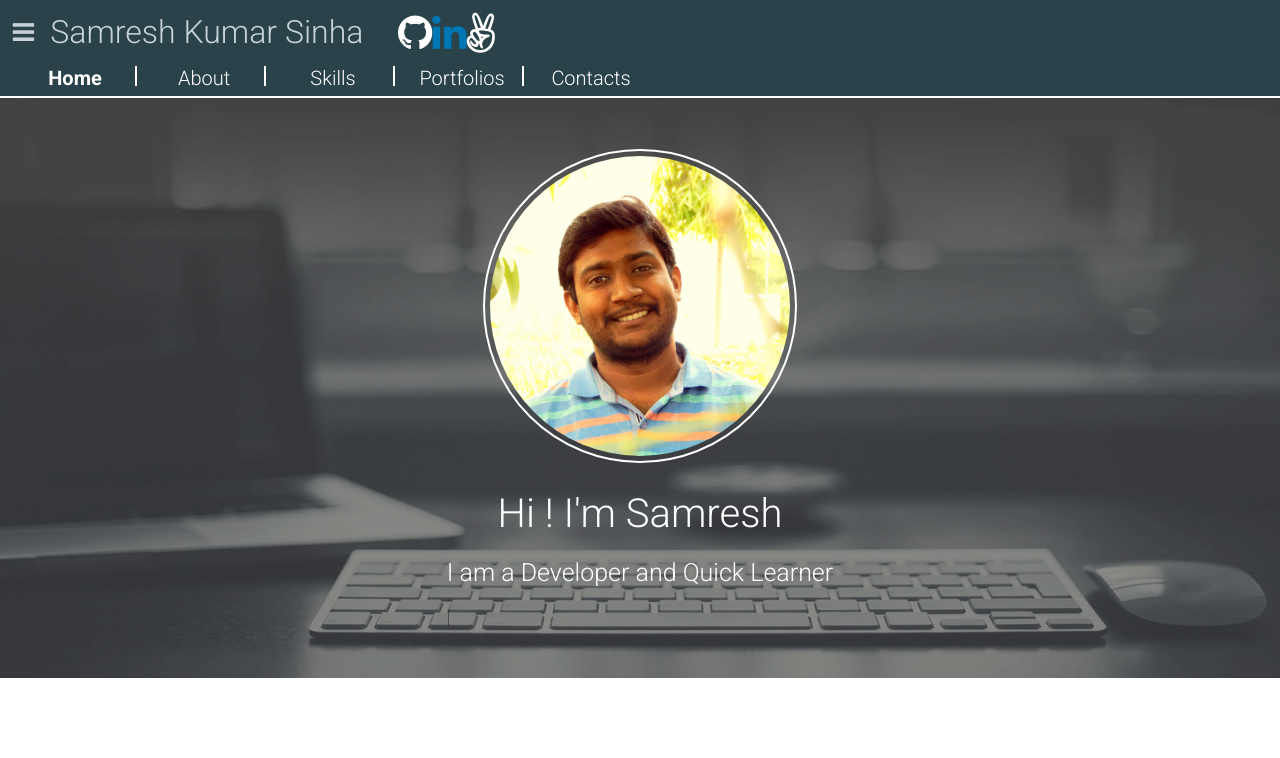
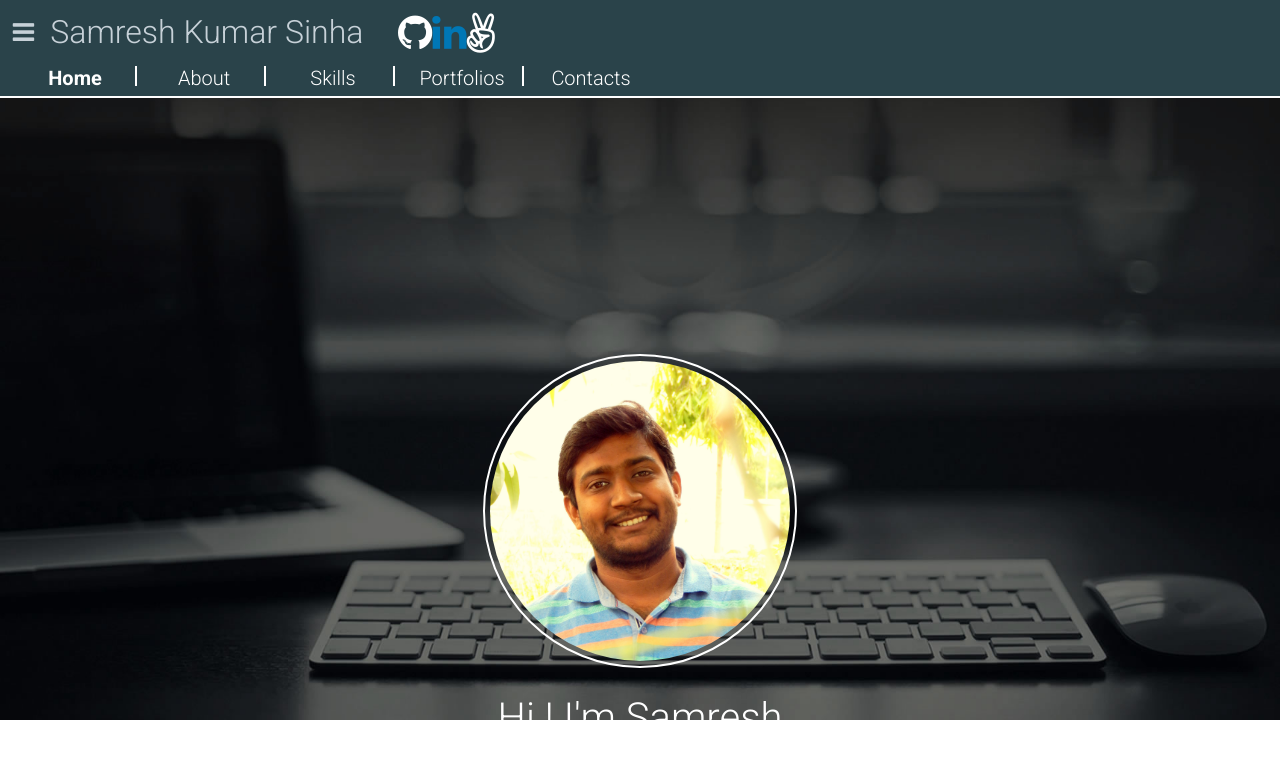
Before and after one commit to Samsinha8/Samresh-Sinha, a React (Create React App) app: page / in a window 1280 px wide. Shown: the top 758 px of the page. Built offline with nearby package versions, Linux system fonts and the light colour scheme.

Commit message:
updated the orientation

```diff
--- a/src/App.css
+++ b/src/App.css
@@ -1,4 +1,10 @@
 @import url(http://fonts.googleapis.com/css?family=Roboto:700,400,500,300,200,100);
+
+body{
+  background-image: url("/images/Background.jpg");
+  background-size: 100%;
+  background-repeat: no-repeat;
+}
 
 .App-header {
   display: flex;
@@ -200,26 +206,14 @@
 }
 
 
-.content{
-  height: 580px;
-  background-image: url("/images/Background.jpg");
-  background-size: 100% 100%;
-  background-repeat: no-repeat;
-  opacity: 0.8;
-}
 .home{
   display: flex;
   flex-direction: column;
   justify-content: center;
   align-items: center;
-  position: relative;
-  width: 70%;
-  height: 580px;
-  margin-left: auto;
-  margin-right: auto;
-  margin-top: -580px;
 }
 .myimage{
+  margin-top: 20%;
   height: 300px;
   width: 300px;
   border-radius: 100%;
@@ -244,13 +238,11 @@
 .desc{
   border-radius: 2px;
   width: 70%;
-  height: 560px;
+  margin-top: 0.5%;
   margin-left: auto;
   margin-right: auto;
   background-color: grey;
   color: white;
-  margin-top: -570px;
-  position: relative;
   box-shadow: 0 2px 2px 0 rgba(0,0,0,.14), 0 3px 1px -2px rgba(0,0,0,.2), 0 1px 5px 0 rgba(0,0,0,.12);
 }
 .desc p{
@@ -272,6 +264,7 @@
 }
 .desc h2{
   margin-left: 20px;
+  margin-bottom: 0px;
   font-family: 'Roboto', sans-serif;
   font-weight: 300;
 }
@@ -282,7 +275,7 @@
 .abthead{
   border-radius: 2px;
   border-bottom: 2px solid white;
-  height: 25%;
+  height: 110px;
   width: 100%;
   background-image: url("/images/abthead.jpg");
   background-position-y: 70%;
@@ -292,7 +285,7 @@
 .sklhead{
   border-radius: 2px;
   border-bottom: 2px solid white;
-  height: 25%;
+  height: 110px;
   width: 100%;
   background-image: url("/images/sklhead.jpg");
   background-position-y: 75%;
@@ -314,12 +307,11 @@
   border-radius: 2px;
   width: 70%;
   height: 270px;
+  margin-top: 0.5%;
   margin-left: auto;
   margin-right: auto;
   background-color: grey;
   color: white;
-  margin-top: -570px;
-  position: relative;
   box-shadow: 0 2px 2px 0 rgba(0,0,0,.14), 0 3px 1px -2px rgba(0,0,0,.2), 0 1px 5px 0 rgba(0,0,0,.12);
 }
 .port1head{
@@ -362,7 +354,7 @@
   margin-right: auto;
   background-color: grey;
   color: white;
-  margin-top: 15px;
+  margin-top: 0.5%;
   position: relative;
   box-shadow: 0 2px 2px 0 rgba(0,0,0,.14), 0 3px 1px -2px rgba(0,0,0,.2), 0 1px 5px 0 rgba(0,0,0,.12);
 }
@@ -377,12 +369,10 @@
 }
 
 .contact{
+  display: flex;
+  flex-direction: column;
   text-align: center;
-  height: 500px;
-  margin-left: auto;
-  margin-right: auto;
-  margin-top: -570px;
-  position: relative;
+  align-items: center;
   font-family: 'Roboto', sans-serif;
 }
 .contact h1{
@@ -394,7 +384,7 @@
   text-decoration: none;
 }
 .first{
-  margin-top: 90px;
+  margin-top: 2%;
   color: white;
   font-size: 30px;
   font-weight: 300;
@@ -421,7 +411,6 @@
 }
 .fbicons{
   display: flex;
-  margin-left: 37%;
 }
 .cicon{
   font-size: 30px;
--- a/src/Containers/About.js
+++ b/src/Containers/About.js
@@ -16,7 +16,6 @@ const About = () => (
         <Link to="/Contacts" className="nodec"><li className="dontignore">Contacts</li></Link>
       </ul>
     </div>
-    <div className="content" />
     <Fade left>
       <div className="desc">
         <div className="abthead" />
--- a/src/Containers/Contacts.js
+++ b/src/Containers/Contacts.js
@@ -16,7 +16,6 @@ const Contacts = () => (
         <Link to="/Contacts" className="nodec"><li className="dontignore"><b>Contacts</b></li></Link>
       </ul>
     </div>
-    <div className="content" />
     <div className="contact">
       <Fade bottom><h1>Thanks for visiting!</h1></Fade>
       <Fade bottom><p className="first">I would love to hear more from you.</p></Fade>
--- a/src/Containers/Homepage.js
+++ b/src/Containers/Homepage.js
@@ -18,7 +18,6 @@ const Homepage = () => (
         <Link to="/Contacts" className="nodec"><li className="dontignore">Contacts</li></Link>
       </ul>
     </div>
-    <div className="content" />
     <div className="home">
       <Fade top>
         <img className="myimage" src="/images/myimage.jpg" alt="" />
--- a/src/Containers/Portfolios.js
+++ b/src/Containers/Portfolios.js
@@ -16,7 +16,6 @@ const Portfolios = () => (
         <Link to="/Contacts" className="nodec"><li className="dontignore">Contacts</li></Link>
       </ul>
     </div>
-    <div className="content" />
     <Fade left>
       <div className="port1">
         <div className="port1head" />
--- a/src/Containers/Skills.js
+++ b/src/Containers/Skills.js
@@ -16,7 +16,6 @@ const Skills = () => (
         <Link to="/Contacts" className="nodec"><li className="dontignore">Contacts</li></Link>
       </ul>
     </div>
-    <div className="content" />
     <Fade left>
       <div className="desc">
       <div className="sklhead" />
```
